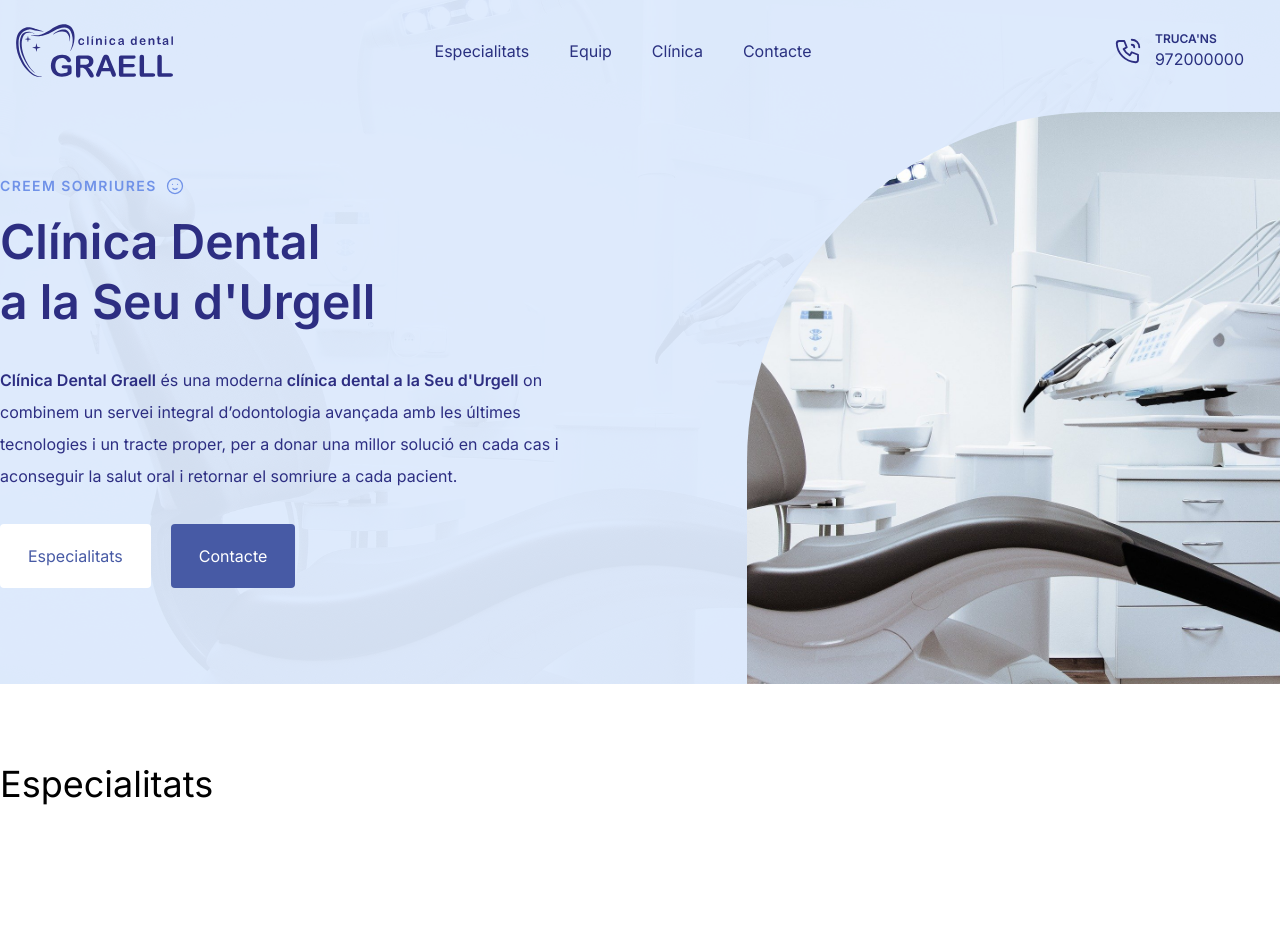
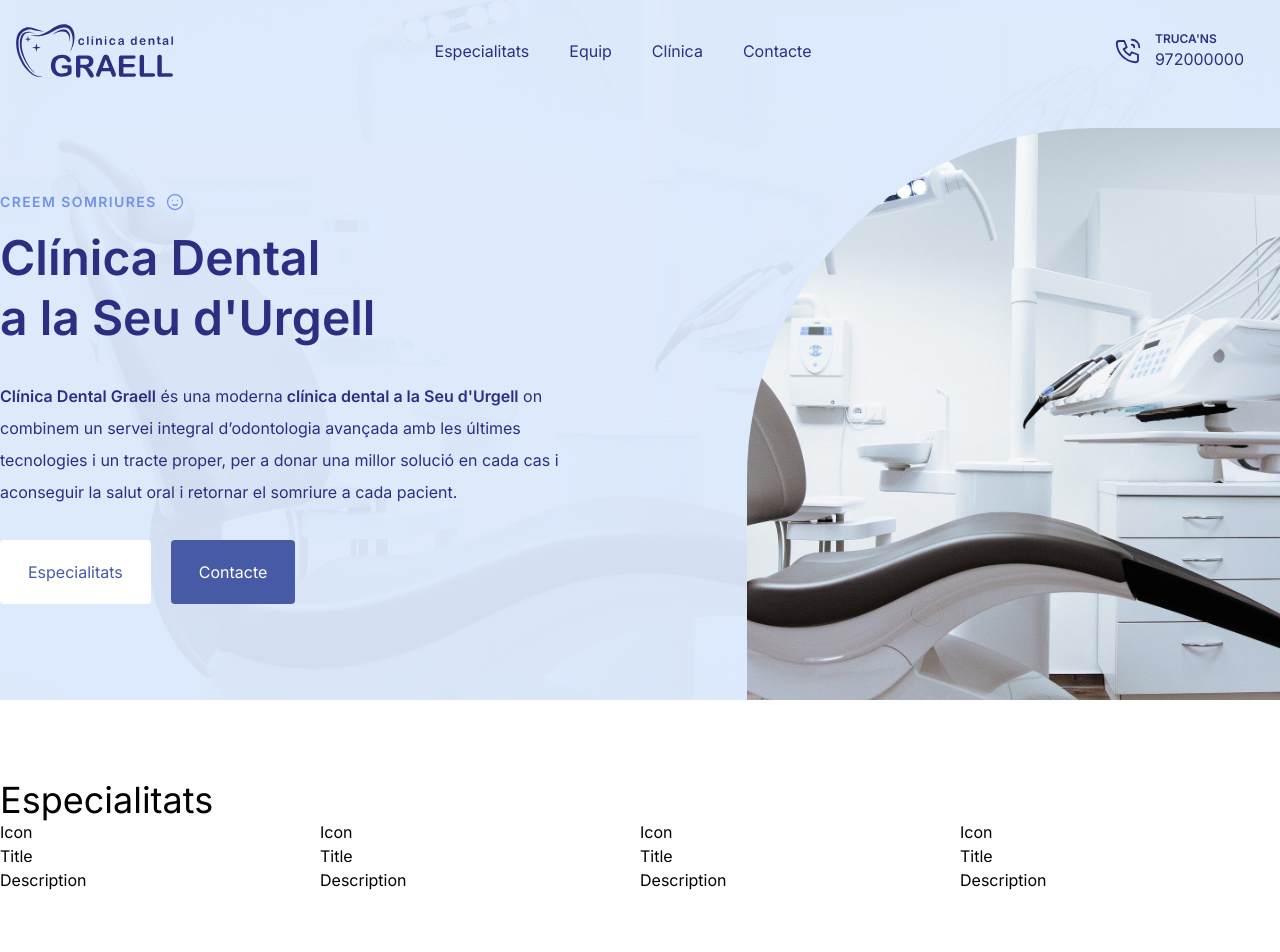
Before and after one commit to juliramon/clinicadentalgraell, a Next.js app: page / in a window 1280 px wide. Shown: the top 952 px of the page. Built offline with nearby package versions, Linux system fonts and the light colour scheme.

Commit message:
add: section specialities

```diff
--- /dev/null
+++ b/components/SpecialityBox.js
@@ -0,0 +1,13 @@
+import React from "react";
+
+const SpecialityBox = ({ icon, title, description }) => {
+  return (
+    <div className="w-full md:w-1/4 px-6">
+      <div className="">{icon}</div>
+      <h3>{title}</h3>
+      <p>{description}</p>
+    </div>
+  );
+};
+
+export default SpecialityBox;
--- a/components/navigation/NavigationBar.js
+++ b/components/navigation/NavigationBar.js
@@ -16,9 +16,11 @@ const NavigationBar = () => {
   const blurredNav = {
     background: "rgba(255, 255, 255, 0.6",
     backdropFilter: "blur(18px)",
+    transition: "ease-in-out .3s",
   };
   const solidNav = {
     background: "transparent",
+    transition: "ease-in-out .3s",
   };
 
   return (
--- a/pages/index.js
+++ b/pages/index.js
@@ -2,6 +2,8 @@ import React from "react";
 import Head from "next/head";
 import Fade from "react-reveal/Fade";
 import NavigationBar from "../components/navigation/NavigationBar";
+import specialities from "../utils/specialities.json";
+import SpecialityBox from "../components/SpecialityBox";
 
 const Home = () => {
   return (
@@ -30,7 +32,7 @@ const Home = () => {
             </div>
             <div className="container mx-auto pr-9">
               <div className="flex flex-wrap justify-start">
-                <div className="w-full md:w-6/12 lg:w-7/12 pt-20">
+                <div className="w-full md:w-6/12 lg:w-7/12 pt-24">
                   <div className="w-full md:w-10/12">
                     <span className="uppercase flex items-center text-sm text-primary-400 font-bold tracking-widest">
                       Creem somriures{" "}
@@ -85,7 +87,7 @@ const Home = () => {
                 </div>
               </div>
             </div>
-            <div className="w-full md:w-5/12 absolute inset-y-0 right-0 h-72 lg:h-full pt-28">
+            <div className="w-full md:w-5/12 absolute inset-y-0 right-0 h-72 lg:h-full pt-32">
               <picture>
                 <source srcSet="../branding/clinica-dental-graell-cover-bg.jpg" />
                 <img
@@ -106,10 +108,13 @@ const Home = () => {
             <div className="container mx-auto">
               <h2 className="text-4xl">Especialitats</h2>
               <div className="flex flex-wrap w-full -mx-6">
-                <div className="w-full md:w-1/4 px-6"></div>
-                <div className="w-full md:w-1/4 px-6"></div>
-                <div className="w-full md:w-1/4 px-6"></div>
-                <div className="w-full md:w-1/4 px-6"></div>
+                {specialities.map((el) => (
+                  <SpecialityBox
+                    title="Title"
+                    description="Description"
+                    icon="Icon"
+                  />
+                ))}
               </div>
             </div>
           </section>
--- /dev/null
+++ b/utils/specialities.json
@@ -0,0 +1,22 @@
+[
+  {
+    "title": "",
+    "description": "",
+    "icon": ""
+  },
+  {
+    "title": "",
+    "description": "",
+    "icon": ""
+  },
+  {
+    "title": "",
+    "description": "",
+    "icon": ""
+  },
+  {
+    "title": "",
+    "description": "",
+    "icon": ""
+  }
+]
```
